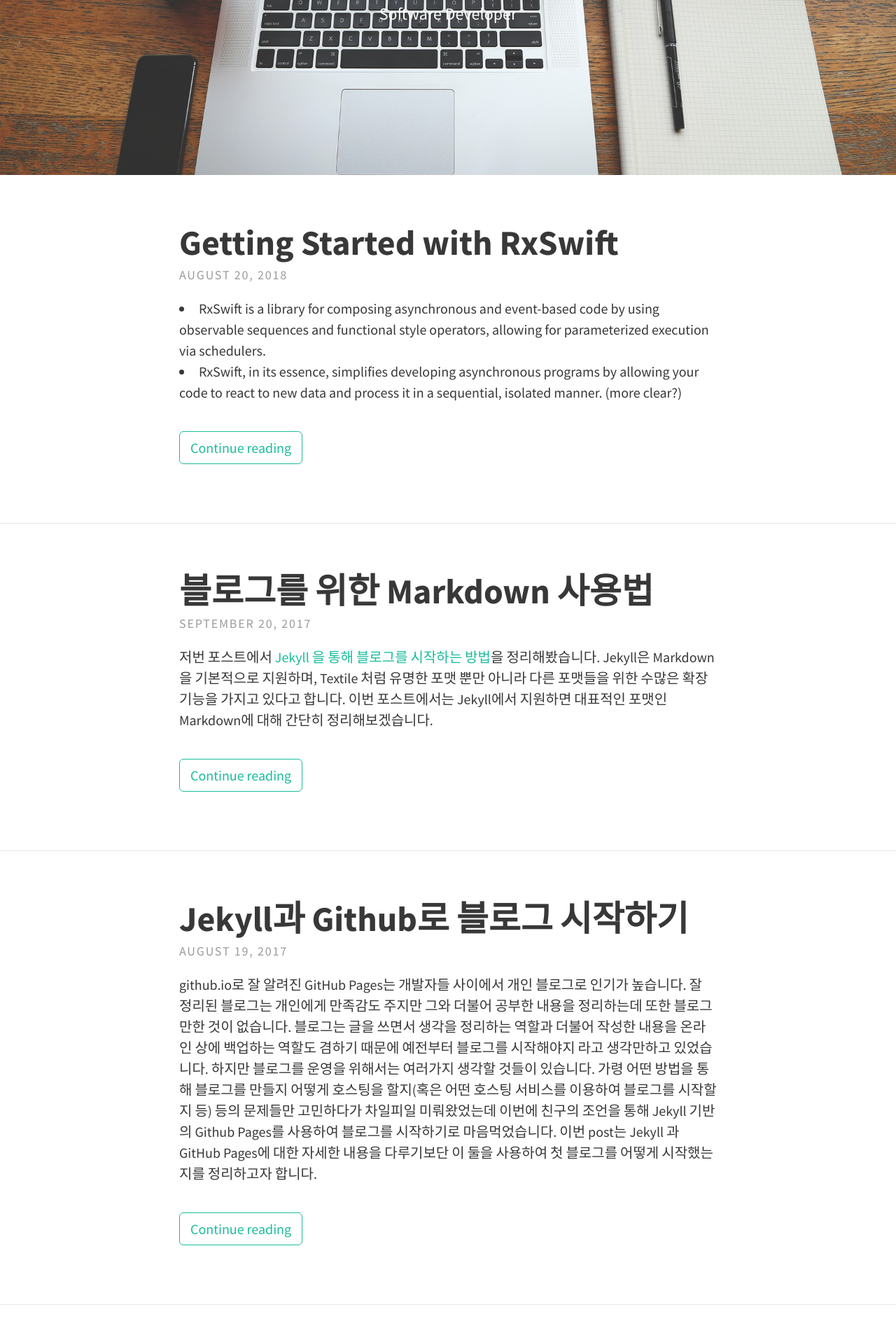
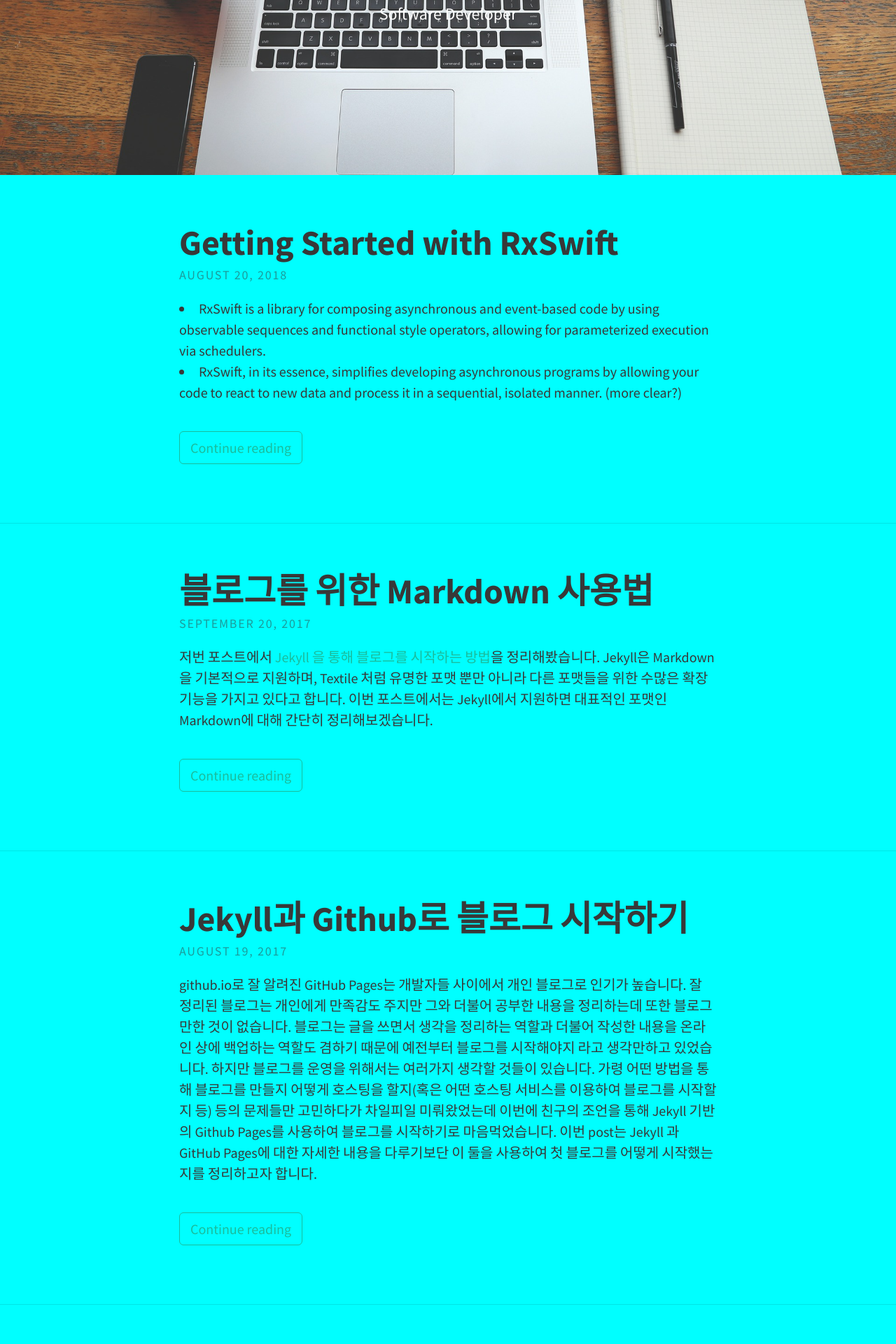
Before and after one commit to gizingun/gizingun.github.com, a Jekyll site: the page built from index.html, in a window 1280 px wide. Shown: the part 576-2496 px from the top of the page at 70% size. Built offline with Jekyll 4.4.1, drawn with Linux system fonts in a browser that asks for light colours; the list of posts is cut into pages by our own code.

Commit message:
테스트

```diff
--- a/_sass/base/_variables.scss
+++ b/_sass/base/_variables.scss
@@ -10,7 +10,7 @@ $padding-x-small: 3%;
 
 // Brand colours
 $brand-color: #fff;
-$background-color: #fff;
+$background-color: #0ff;
 $border-color: rgba(0, 0, 0, 0.1); // rgba recommended if using feature images
 
 // Typography colours
```
